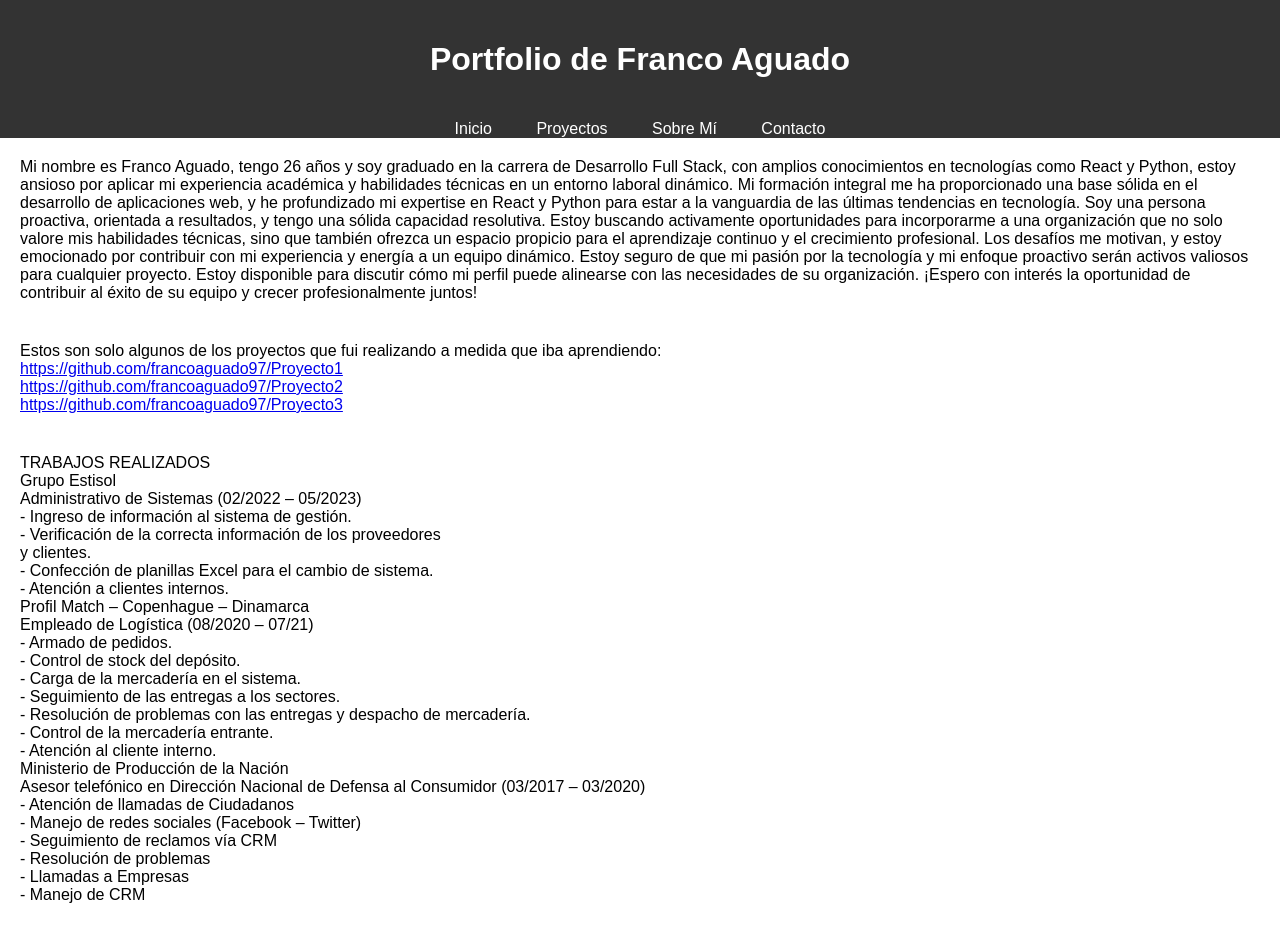
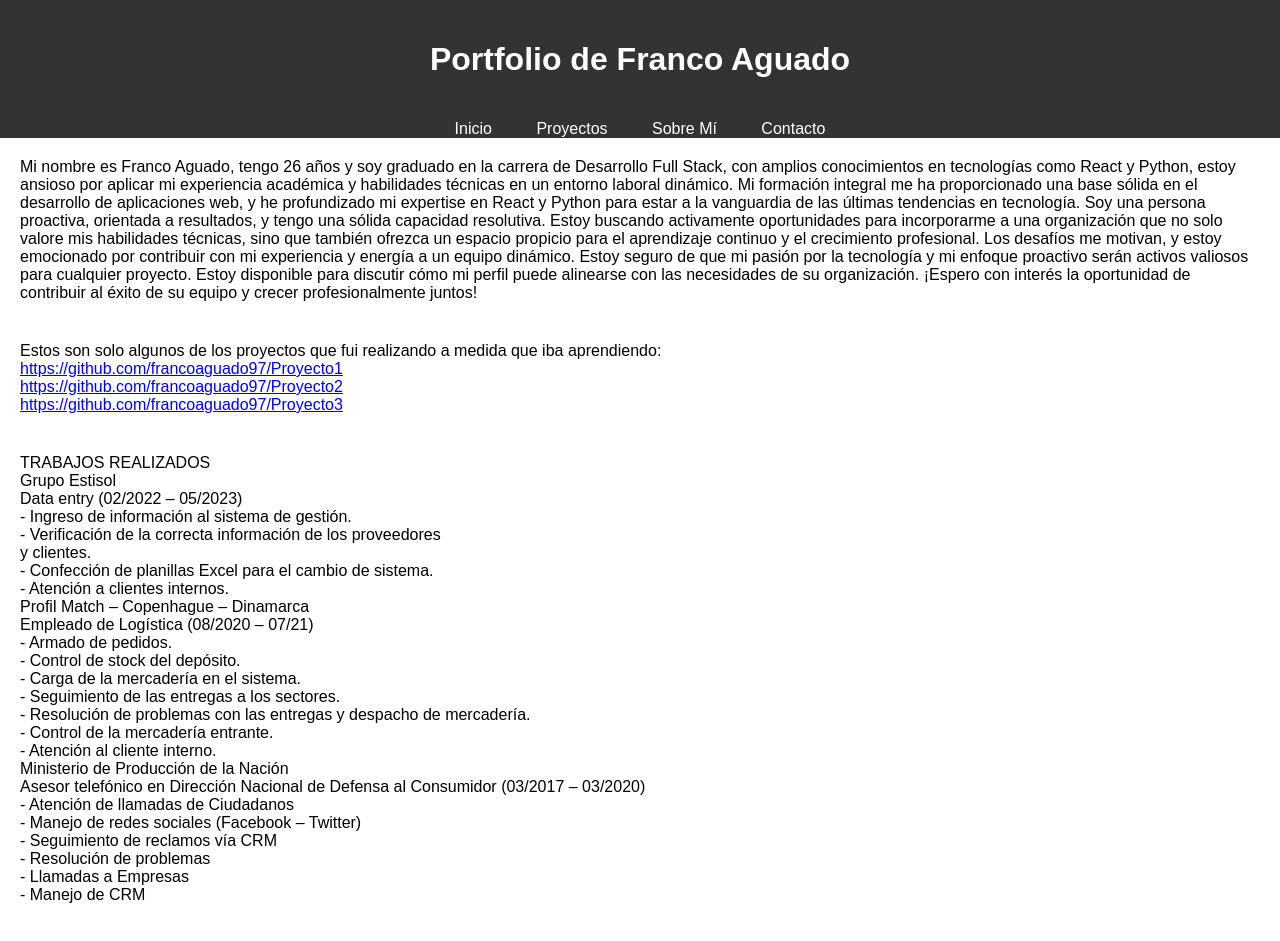
Before and after one commit to francoaguado97/Portfolio1, a plain HTML site: page Index.html in a window 1280 px wide. Shown: the top 941 px of the page. Drawn offline with Linux system fonts and the light colour scheme.

Commit message:
cambios en proyecto

```diff
--- a/Index.html
+++ b/Index.html
@@ -4,7 +4,7 @@
     <meta charset="UTF-8">
     <meta name="viewport" content="width=device-width, initial-scale=1.0">
     <link rel="stylesheet" href="index.css">
-    <title>Mi Portafolio</title>
+    <title>Mi Portfolio</title>
 </head>
 <body>
     <header>
@@ -35,7 +35,7 @@
     <section id="sobre-mi">
         TRABAJOS REALIZADOS<br>
         Grupo Estisol <br>
-        Administrativo de Sistemas (02/2022 – 05/2023)<br>
+        Data entry (02/2022 – 05/2023)<br>
         - Ingreso de información al sistema de gestión. <br>
         - Verificación de la correcta información de los proveedores <br>
         y clientes. <br>
```
